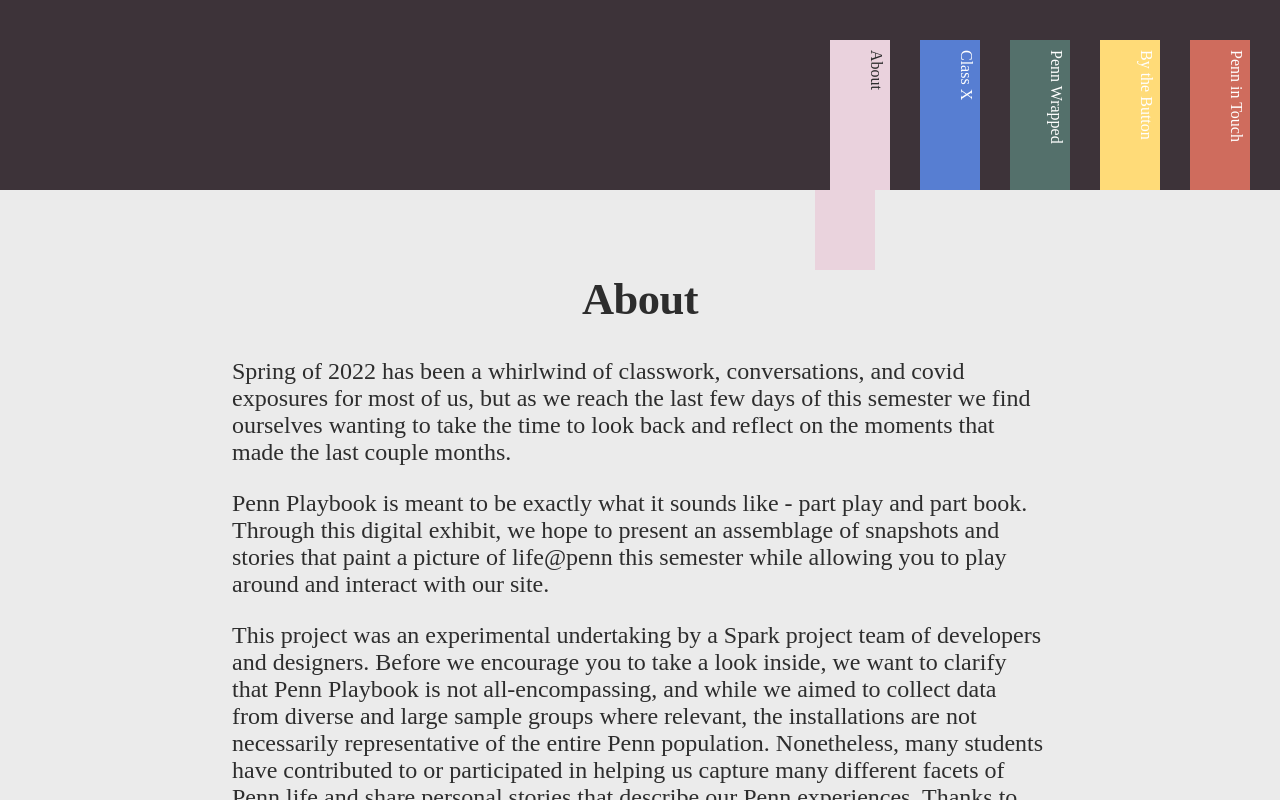
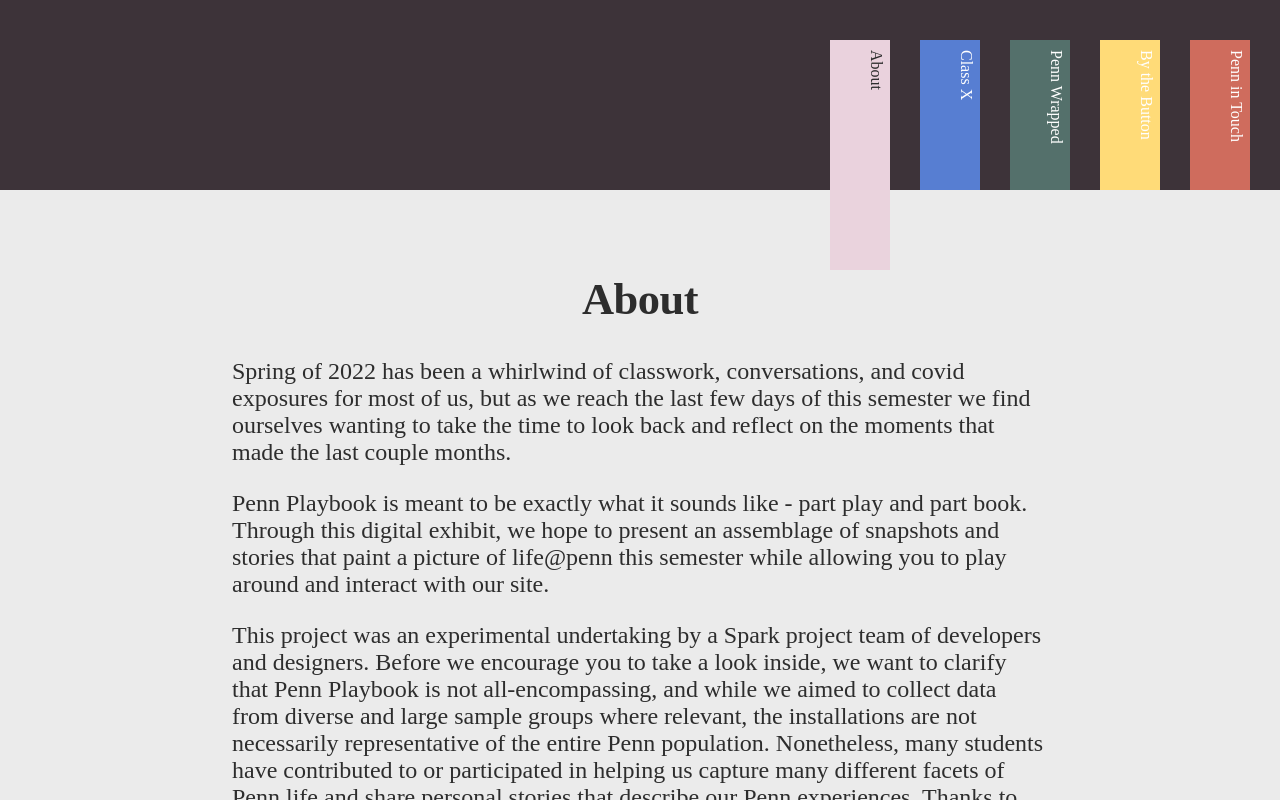
Before and after one commit to PennSpark/sp22-red-penn-playbook, a React (Create React App) app: page /about/penn-playbook in a window 1280 px wide. Built offline with nearby package versions, Linux system fonts and the light colour scheme; a small style sheet from the web is missing; a web font is replaced by a local one.

Commit message:
Place about tab

```diff
--- a/src/components/HomeAbout.css
+++ b/src/components/HomeAbout.css
@@ -12,13 +12,13 @@ body {
 }
 
 .home-active {
-    position: absolute;
     width: 60px;
     height: 80px;
     background-color: #ead2dd;
     opacity: 0.95;
-    right: 405px;
-    top: 190px;
+    float: right;
+    margin-right: 390px;
+    margin-top: -80px;
 }
 
 @media (max-width: 768px) {
```
